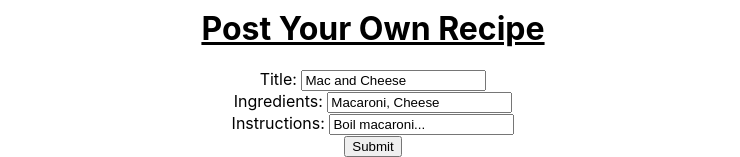
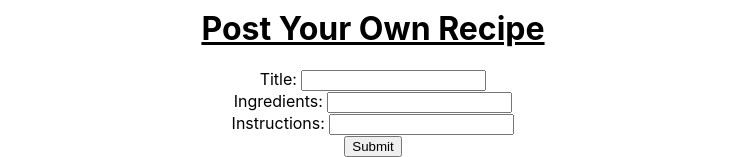
Before and after one commit to ciarangg/recipe-app, a React (Create React App) app: page / in a window 1280 px wide. Shown: the part 2330-2487 px from the top of the page, without its empty margins (267-1007 px from the left). Built offline with nearby package versions, Linux system fonts and the light colour scheme.

Commit message:
form is making posts

```diff
--- a/src/App.js
+++ b/src/App.js
@@ -1,9 +1,9 @@
 import React, { Component } from 'react';
 import logo from './logo.svg';
 import './App.css';
-import Recipe from './Recipe';
 import RecipeList from './RecipeList';
 import json from './recipelist.json'
+import RecipeForm from './RecipeForm';
 
 
 
@@ -15,13 +15,24 @@ class App extends Component {
     this.state = {theList: json};
   }
 
+
+
+  postRecipe = (recipe) => {
+    let {theList} = this.state;
+    theList.unshift(recipe);
+    return this.setState({theList});
+  }
+
   render() {
 
     let {theList} = this.state
 
+    //console.log(theList)
+
     return (
       <div className="App">
         <RecipeList key={json.id} theList={theList} />
+        <RecipeForm postRecipe={this.postRecipe} />
       </div>
     );
   }
--- a/src/RecipeForm.js
+++ b/src/RecipeForm.js
@@ -1,12 +1,12 @@
 import React, { Component } from 'react';
 
 
-let theNewRecipe = {
-    title: "",
-    picture: "https://upload.wikimedia.org/wikipedia/commons/6/64/Poster_not_available.jpg",
-    instructions: "",
-    ingredients: ""
-}
+// let theNewRecipe = {
+//     title: "",
+//     picture: "https://upload.wikimedia.org/wikipedia/commons/6/64/Poster_not_available.jpg",
+//     instructions: "",
+//     ingredients: []
+// }
 
 class RecipeForm extends Component {
 
@@ -14,48 +14,82 @@ class RecipeForm extends Component {
     constructor(props){
         super(props)
         this.state = {
-            newRecipe: {...theNewRecipe}
+            newRecipe: {
+                title: "",
+                picture: "https://upload.wikimedia.org/wikipedia/commons/6/64/Poster_not_available.jpg",
+                instructions: "",
+                ingredients: []
+            }
         }
     }
 
-    // handleChange = (event) => {
+    handleChange = (event) => {
 
-    //     const elJobo = this.state.newJob;
+        let daNewRecipe = this.state.newRecipe
 
-    //     elJobo[event.target.name] = event.target.value
+        //daNewRecipe[event.target.name] = event.target.value
 
-    //     this.setState({newJob: elJobo})
+        if (event.target.name === "title") {
+            console.log("blerp")
+            daNewRecipe.title = event.target.value
+        }
 
-    //     console.log(this.state)
+        if (event.target.name === "instructions") {
+            daNewRecipe.instructions = event.target.value
+        }
 
-    //     console.log(this.state.newJob)
+        if (event.target.name === "ingredients") {
+            daNewRecipe.ingredients = [event.target.value]
+        }
 
-    // }
+        console.log(daNewRecipe)
+
+        this.setState({newRecipe: daNewRecipe})
+
+        //console.log(this.state.newRecipe)
 
 
 
-    // handleSubmit = (event) => {
-    //     event.preventDefault();
-    //     this.props.postJob(this.state.newJob)
-    // }
+    }
+
+
+
+    handleSubmit = (event) => {
+        event.preventDefault();
+        let {postRecipe} = this.props
+        postRecipe(this.state.newRecipe)
+    }
 
     render() {
 
-        let {newRecipe} = this.state
+        // let someAhbject = {
+        //     title: "dvwd",
+        //     picture: "https://upload.wikimedia.org/wikipedia/commons/6/64/Poster_not_available.jpg",
+        //     instructions: "dsvs",
+        //     ingredients: ["aha", "farts"]
+        // }
 
-        console.log(newRecipe)
+        // let {postRecipe} = this.props
+
+        // console.log(postRecipe)
+
+        // for(let i=0; i < 1; i++ ) {
+        //     postRecipe(someAhbject)
+        // }
+
+
 
 
         return (
             <form className="recipe-form" onSubmit={this.handleSubmit}>
                 <label>Title: </label>
-                <input type="text" name="title" value="Mac and Cheese" onChange={this.handleChange} />
+                <input type="text" name="title"  onChange={this .handleChange} />
                 <br />
                 <label>Ingredients: </label>
-                <input type="text" name="title" value="Macaroni, Cheese" onChange={this.handleChange} />
+                <input type="text" name="ingredients"  onChange={this.handleChange} />
                 <br />
                 <label>Instructions: </label>
-                <input type="text" value="Boil macaroni..." onChange={this.handleChange} />
+                <input type="text" name="instructions"  onChange={this.handleChange} />
                 <br />
                 <input type="submit" name="submit" value="Submit" onChange={this.handleChange} />
             </form>
--- a/src/RecipeList.js
+++ b/src/RecipeList.js
@@ -1,6 +1,5 @@
 import React, { Component } from 'react';
 import Recipe from './Recipe';
-import RecipeForm from './RecipeForm';
 
 
 class RecipeList extends Component {
@@ -19,7 +18,6 @@ class RecipeList extends Component {
                     {recipes}
                     <br />
                     <h1><u>Post Your Own Recipe</u></h1>
-                    <RecipeForm />
                 </div>
         );
     }
```
